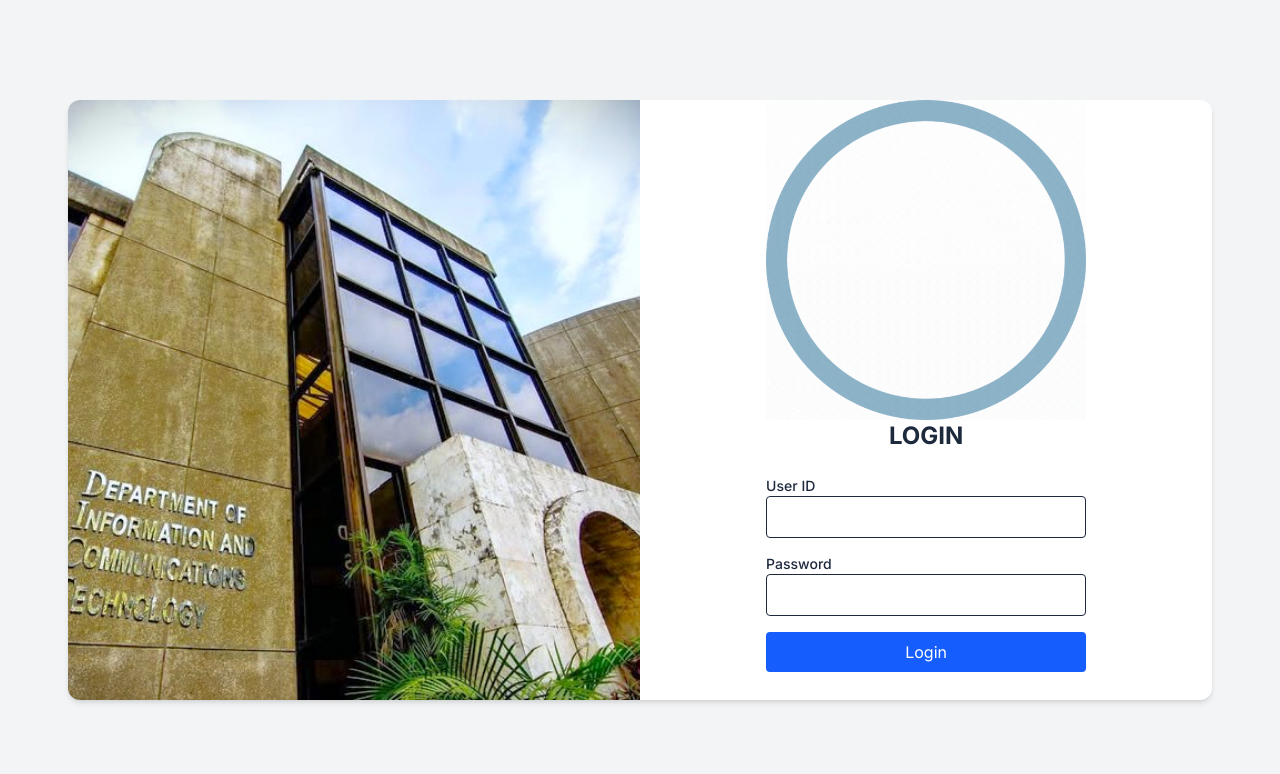
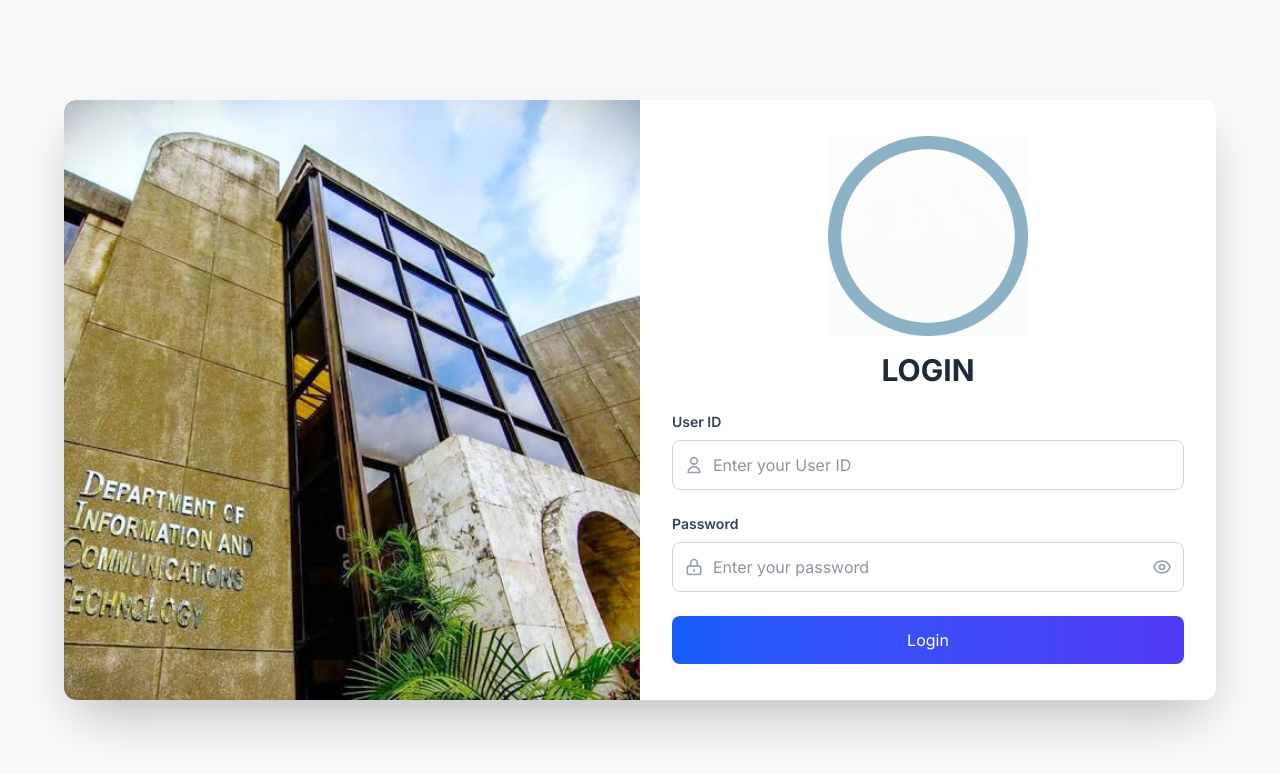
Before and after one commit to ShalamanShalaman/dict_eeas, a React (Vite) app in the folder frontend/: page / in a window 1280 px wide. Shown: the top 774 px of the page. Built offline with nearby package versions, Linux system fonts and the light colour scheme.

Commit message:
Login UI  Fix logo path  Modernize design  Add input icons  Add loading spinner  Refine spacing & typography  Show/Hide password toggle
 Login UI

Fix logo path

Modernize design

Add input icons

Add loading spinner

Refine spacing & typography

Show/Hide password toggle

```diff
--- a/frontend/src/components/LoginForm.jsx
+++ b/frontend/src/components/LoginForm.jsx
@@ -4,10 +4,13 @@
   const [userId, setUserId] = useState("");
   const [password, setPassword] = useState("");
   const [error, setError] = useState("");
+  const [isLoading, setIsLoading] = useState(false);
+  const [showPassword, setShowPassword] = useState(false);
 
   const handleSubmit = async (e) => {
     e.preventDefault();
     setError("");
+    setIsLoading(true);
 
     try {
       const res = await fetch("http://127.0.0.1:5000/api/login", {
@@ -25,48 +28,91 @@
       }
     } catch (err) {
       setError("Server error");
+    } finally {
+      setIsLoading(false);
     }
   };
 
   return (
-    <div className="flex max-w-6xl h-150 mx-auto bg-white rounded-xl shadow-md">
-        <div className="w-1/2 relative rounded-l-xl overflow-hidden">
+    <div className="flex flex-col md:flex-row max-w-6xl h-auto md:h-150 mx-auto bg-white rounded-xl shadow-2xl overflow-hidden">
+      <div className="w-full md:w-1/2 relative rounded-l-xl overflow-hidden">
         <img
           src="/images/dict_banner.jpg"
           alt="Banner"
-            className="w-full h-full object-cover"
+          className="w-full h-48 md:h-full object-cover"
         />
       </div>
-        <div className="w-80 mx-auto mb-4">
-        <img src="../public/images/loginlogo.gif"></img>
-        <h2 className="text-2xl font-bold mb-6 text-center">LOGIN</h2>
-        {error && <p className="text-red-600 mb-4">{error}</p>}
-        <form onSubmit={handleSubmit} className="space-y-4">
-            <div>
-            <label className="block text-sm font-medium">User ID</label>
+      <div className="w-full md:w-1/2 p-8 flex flex-col justify-center">
+        <div className="text-center mb-6">
+          <img src="/images/loginlogo.gif" alt="Logo" className="mx-auto mb-4 w-50 h-50" />
+          <h2 className="text-3xl font-bold text-gray-800">LOGIN</h2>
+        </div>
+        {error && <p className="text-red-600 mb-4 text-center">{error}</p>}
+        <form onSubmit={handleSubmit} className="space-y-6">
+          <div className="relative">
+            <label className="block text-sm font-semibold text-gray-700 mb-2">User ID</label>
+            <div className="relative">
+              <svg className="absolute left-3 top-1/2 transform -translate-y-1/2 w-5 h-5 text-gray-400" fill="none" stroke="currentColor" viewBox="0 0 24 24">
+                <path strokeLinecap="round" strokeLinejoin="round" strokeWidth={2} d="M16 7a4 4 0 11-8 0 4 4 0 018 0zM12 14a7 7 0 00-7 7h14a7 7 0 00-7-7z" />
+              </svg>
               <input
                 type="text"
                 value={userId}
                 onChange={(e) => setUserId(e.target.value)}
-                className="w-full border rounded px-3 py-2 focus:outline-none focus:ring focus:border-blue-300"
+                className="w-full pl-10 pr-3 py-3 border border-gray-300 rounded-lg focus:outline-none focus:ring-2 focus:ring-blue-500 focus:border-transparent transition duration-200"
+                placeholder="Enter your User ID"
                 required
               />
             </div>
-            <div>
-            <label className="block text-sm font-medium">Password</label>
+          </div>
+          <div className="relative">
+            <label className="block text-sm font-semibold text-gray-700 mb-2">Password</label>
+            <div className="relative">
+              <svg className="absolute left-3 top-1/2 transform -translate-y-1/2 w-5 h-5 text-gray-400" fill="none" stroke="currentColor" viewBox="0 0 24 24">
+                <path strokeLinecap="round" strokeLinejoin="round" strokeWidth={2} d="M12 15v2m-6 4h12a2 2 0 002-2v-6a2 2 0 00-2-2H6a2 2 0 00-2 2v6a2 2 0 002 2zm10-10V7a4 4 0 00-8 0v4h8z" />
+              </svg>
               <input
-                type="password"
+                type={showPassword ? "text" : "password"}
                 value={password}
                 onChange={(e) => setPassword(e.target.value)}
-                className="w-full border rounded px-3 py-2 focus:outline-none focus:ring focus:border-blue-300"
+                className="w-full pl-10 pr-12 py-3 border border-gray-300 rounded-lg focus:outline-none focus:ring-2 focus:ring-blue-500 focus:border-transparent transition duration-200"
+                placeholder="Enter your password"
                 required
               />
+              <button
+                type="button"
+                onClick={() => setShowPassword(!showPassword)}
+                className="absolute right-3 top-1/2 transform -translate-y-1/2 text-gray-400 hover:text-gray-600 focus:outline-none"
+              >
+                {showPassword ? (
+                  <svg className="w-5 h-5" fill="none" stroke="currentColor" viewBox="0 0 24 24">
+                    <path strokeLinecap="round" strokeLinejoin="round" strokeWidth={2} d="M13.875 18.825A10.05 10.05 0 0112 19c-4.478 0-8.268-2.943-9.543-7a9.97 9.97 0 011.563-3.029m5.858.908a3 3 0 114.243 4.243M9.878 9.878l4.242 4.242M9.878 9.878L3 3m6.878 6.878L21 21" />
+                  </svg>
+                ) : (
+                  <svg className="w-5 h-5" fill="none" stroke="currentColor" viewBox="0 0 24 24">
+                    <path strokeLinecap="round" strokeLinejoin="round" strokeWidth={2} d="M15 12a3 3 0 11-6 0 3 3 0 016 0z" />
+                    <path strokeLinecap="round" strokeLinejoin="round" strokeWidth={2} d="M2.458 12C3.732 7.943 7.523 5 12 5c4.478 0 8.268 2.943 9.542 7-1.274 4.057-5.064 7-9.542 7-4.477 0-8.268-2.943-9.542-7z" />
+                  </svg>
+                )}
+              </button>
+            </div>
           </div>
           <button
             type="submit"
-            className="w-full bg-blue-600 text-white px-4 py-2 rounded hover:bg-blue-700"
+            disabled={isLoading}
+            className="w-full bg-gradient-to-r from-blue-600 to-indigo-600 text-white py-3 px-4 rounded-lg hover:from-blue-700 hover:to-indigo-700 focus:outline-none focus:ring-2 focus:ring-blue-500 focus:ring-offset-2 transition duration-200 disabled:opacity-50 disabled:cursor-not-allowed flex items-center justify-center"
           >
-            Login
+            {isLoading ? (
+              <>
+                <svg className="animate-spin -ml-1 mr-3 h-5 w-5 text-white" xmlns="http://www.w3.org/2000/svg" fill="none" viewBox="0 0 24 24">
+                  <circle className="opacity-25" cx="12" cy="12" r="10" stroke="currentColor" strokeWidth="4"></circle>
+                  <path className="opacity-75" fill="currentColor" d="M4 12a8 8 0 018-8V0C5.373 0 0 5.373 0 12h4zm2 5.291A7.962 7.962 0 014 12H0c0 3.042 1.135 5.824 3 7.938l3-2.647z"></path>
+                </svg>
+                Logging in...
+              </>
+            ) : (
+              "Login"
+            )}
           </button>
         </form>
       </div>
--- a/frontend/src/views/Login.jsx
+++ b/frontend/src/views/Login.jsx
@@ -2,7 +2,7 @@
 
 export default function Login({ onLogin }) {
   return (
-    <div className="min-h-screen flex items-center justify-center bg-gray-100">
+    <div className="min-h-screen flex items-center justify-center bg-grey-100">
       <LoginForm onLogin={onLogin} />
     </div>
   );
```
Lines whose indentation alone changed are shown as unchanged.
